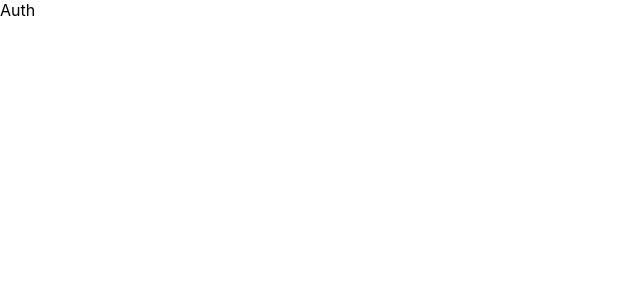
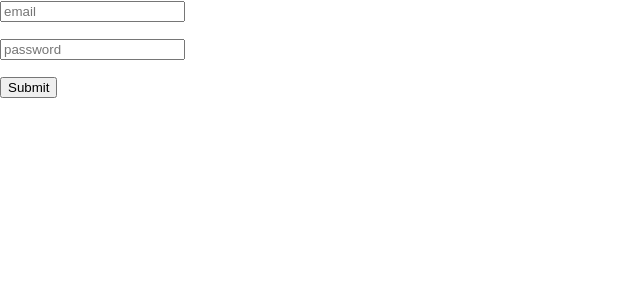
Before and after one commit to starkoora/wanted-pre-onboarding-challenge-fe-1-api, a React (Create React App) app in the folder front/: page /auth in a window 1280 px wide. Shown: the top 300 px of the page, without its empty margins (0-640 px from the left). Built offline with nearby package versions, Linux system fonts and the light colour scheme.

Commit message:
[FEAT] 이메일, 패스워드 로그인 구현 및 유효성 검사

```diff
--- a/front/src/pages/Auth.js
+++ b/front/src/pages/Auth.js
@@ -1,7 +1,46 @@
 import React from "react";
+import styled from "styled-components";
+import { useForm } from "react-hook-form";
 
 const Auth = () => {
-  return <div>Auth</div>;
+  const {
+    register,
+    handleSubmit,
+    formState: { errors },
+  } = useForm();
+
+  console.log(errors);
+
+  const onSubmit = (data) => {
+    console.log(data);
+  };
+  return (
+    <form onSubmit={handleSubmit(onSubmit)}>
+      <input
+        placeholder="email"
+        {...register("email", {
+          required: "email을 입력해주세요",
+          pattern: {
+            value: /^[a-zA-Z0-9+-_.]+@[a-zA-Z0-9-]+\.[a-zA-Z0-9-.]+$/,
+            message: "올바른 email 주소를 입력해주세요.",
+          },
+        })}
+      />
+      <p>{errors.email?.message}</p>
+      <input
+        placeholder="password"
+        {...register("pw", {
+          required: "비밀번호를 입력해주세요",
+          minLength: {
+            value: 8,
+            message: "비밀번호를 8글자 이상입니다.",
+          },
+        })}
+      />
+      <p>{errors.pw?.message}</p>
+      <input type="submit" />
+    </form>
+  );
 };
 
 export default Auth;
```
